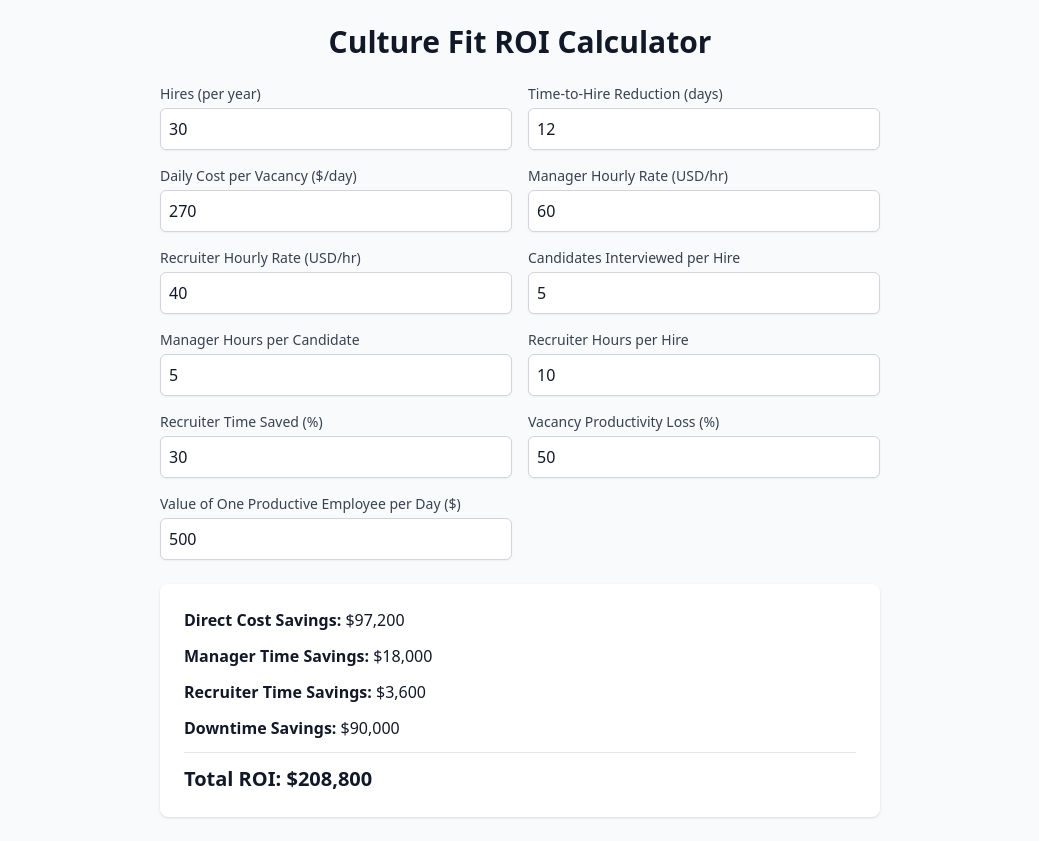
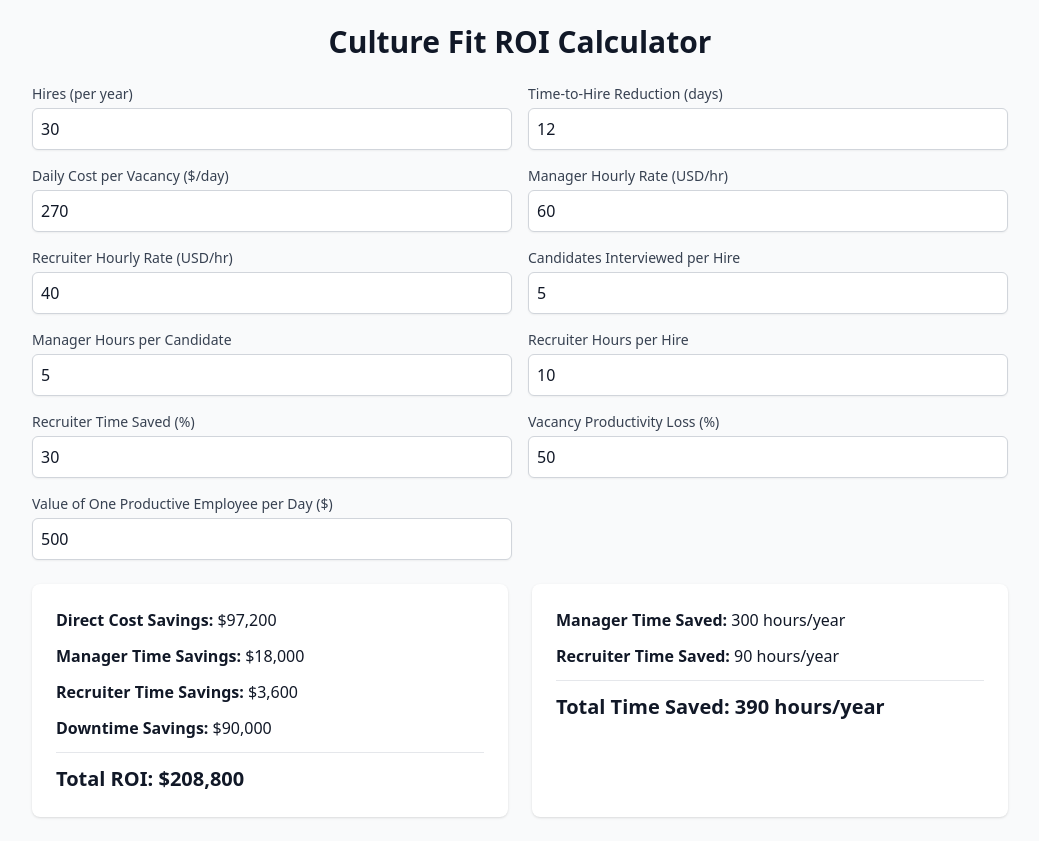
Before and after one commit to ericadenise/culture-fit-roi-calculator, a React (Vite) app: page / in a window 1280 px wide. Shown: the whole page, without its empty margins (120-1159 px from the left). Built offline with nearby package versions, Linux system fonts and the light colour scheme.

Commit message:
Update App.jsx

```diff
--- a/src/App.jsx
+++ b/src/App.jsx
@@ -20,7 +20,6 @@ export default function App() {
     setInputs({ ...inputs, [name]: parseFloat(value) });
   };
 
-  // Labels with simplified, user-friendly terms
   const customLabels = {
     hires: "Hires (per year)",
     managerRate: "Manager Hourly Rate (USD/hr)",
@@ -35,11 +34,11 @@ export default function App() {
     recruiterHoursPerHire: "Recruiter Hours per Hire",
   };
 
-  // Convert percentages from whole numbers
+  // Convert percentages
   const recruiterReduction = inputs.recruiterScreeningReduction / 100;
   const productivity = inputs.productivityPct / 100;
 
-  // Calculations
+  // $ Savings
   const managerSavings =
     inputs.hires *
     inputs.candidatesPerHire *
@@ -65,8 +64,13 @@ export default function App() {
   const totalSavings =
     managerSavings + recruiterSavings + downtimeSavings + directCostSavings;
 
+  // Time Savings (in hours)
+  const managerTimeSavedHours = managerSavings / inputs.managerRate;
+  const recruiterTimeSavedHours = recruiterSavings / inputs.recruiterRate;
+  const totalTimeSaved = managerTimeSavedHours + recruiterTimeSavedHours;
+
   return (
-    <div className="max-w-3xl mx-auto p-6 space-y-6">
+    <div className="max-w-5xl mx-auto p-6 space-y-6">
       <h1 className="text-3xl font-bold text-center">
         Culture Fit ROI Calculator
       </h1>
@@ -88,6 +92,9 @@ export default function App() {
         ))}
       </div>
 
+      {/* Two Column Output */}
+      <div className="grid md:grid-cols-2 gap-6">
+        {/* $ Savings Column */}
         <div className="bg-white rounded-lg shadow p-6 space-y-3">
           <p>
             <strong>Direct Cost Savings:</strong> $
@@ -110,6 +117,33 @@ export default function App() {
             <strong>Total ROI:</strong> ${totalSavings.toLocaleString()}
           </p>
         </div>
+
+        {/* Time Savings Column */}
+        <div className="bg-white rounded-lg shadow p-6 space-y-3">
+          <p>
+            <strong>Manager Time Saved:</strong>{" "}
+            {managerTimeSavedHours.toLocaleString(undefined, {
+              maximumFractionDigits: 1,
+            })}{" "}
+            hours/year
+          </p>
+          <p>
+            <strong>Recruiter Time Saved:</strong>{" "}
+            {recruiterTimeSavedHours.toLocaleString(undefined, {
+              maximumFractionDigits: 1,
+            })}{" "}
+            hours/year
+          </p>
+          <hr />
+          <p className="text-xl font-bold">
+            <strong>Total Time Saved:</strong>{" "}
+            {totalTimeSaved.toLocaleString(undefined, {
+              maximumFractionDigits: 1,
+            })}{" "}
+            hours/year
+          </p>
+        </div>
+      </div>
     </div>
   );
 }
```
Lines whose indentation alone changed are shown as unchanged.
